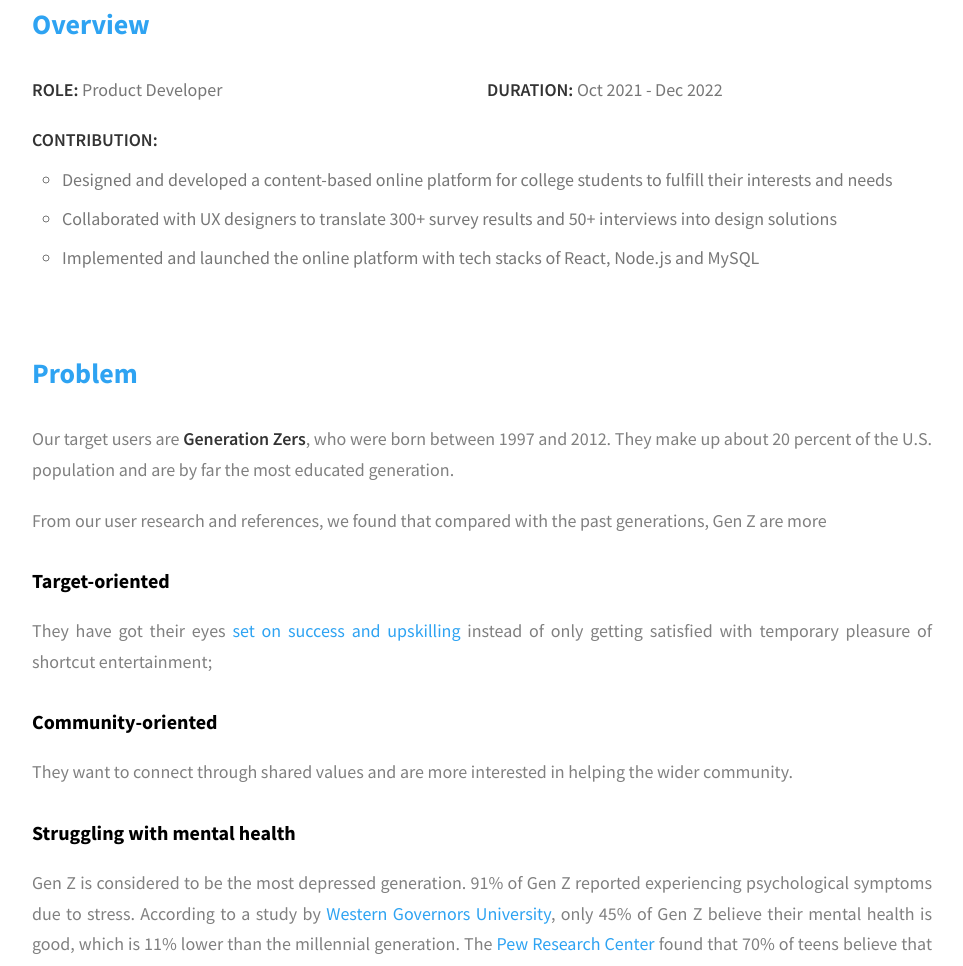
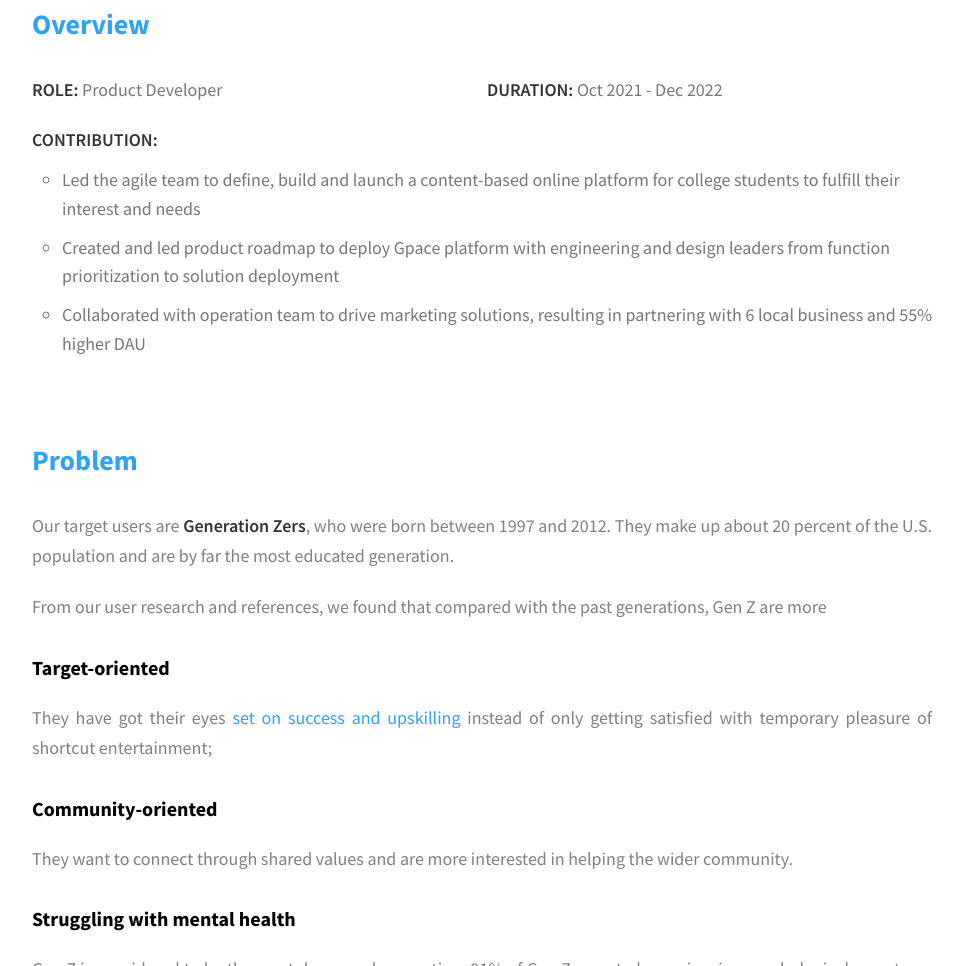
Before and after one commit to DakotaDong/dakotadong, a website: page project-1.html in a window 1280 px wide. Shown: the part 1193-2159 px from the top of the page, without its empty margins (158-1121 px from the left). Drawn offline with Linux system fonts and the light colour scheme.

Commit message:
Update project-1.html

```diff
--- a/project-1.html
+++ b/project-1.html
@@ -85,13 +85,13 @@
                 <p><strong class="inline-emphasize">CONTRIBUTION: </strong></p>
                 <ul class="list">
                   <li>
-                    Designed and developed a content-based online platform for college students to fulfill their interests and needs
+                    Led the agile team to define, build and launch a content-based online platform for college students to fulfill their interest and needs
                   </li>
                   <li>
-                    Collaborated with UX designers to translate 300+ survey results and 50+ interviews into design solutions
+                    Created and led product roadmap to deploy Gpace platform with engineering and design leaders from function prioritization to solution deployment
                   </li>
                   <li>
-                    Implemented and launched the online platform with tech stacks of React, Node.js and MySQL
+                    Collaborated with operation team to drive marketing solutions, resulting in partnering with 6 local business and 55% higher DAU
                   </li>
                 </ul>
               </div>
```
